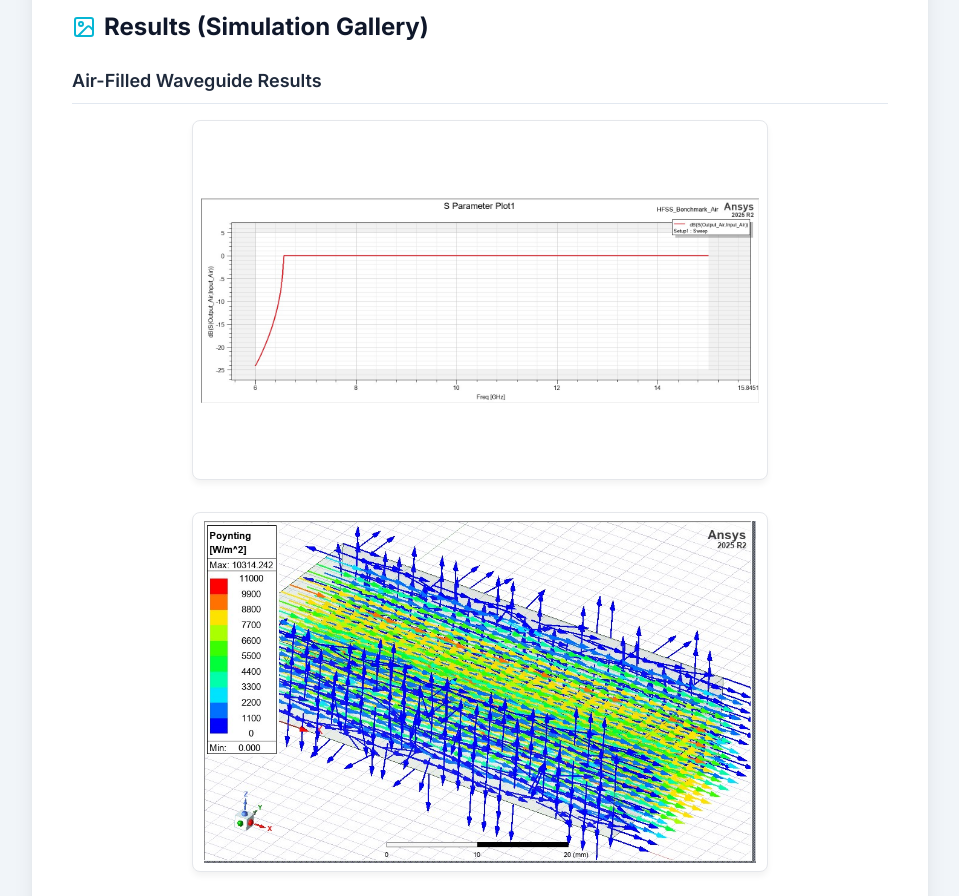
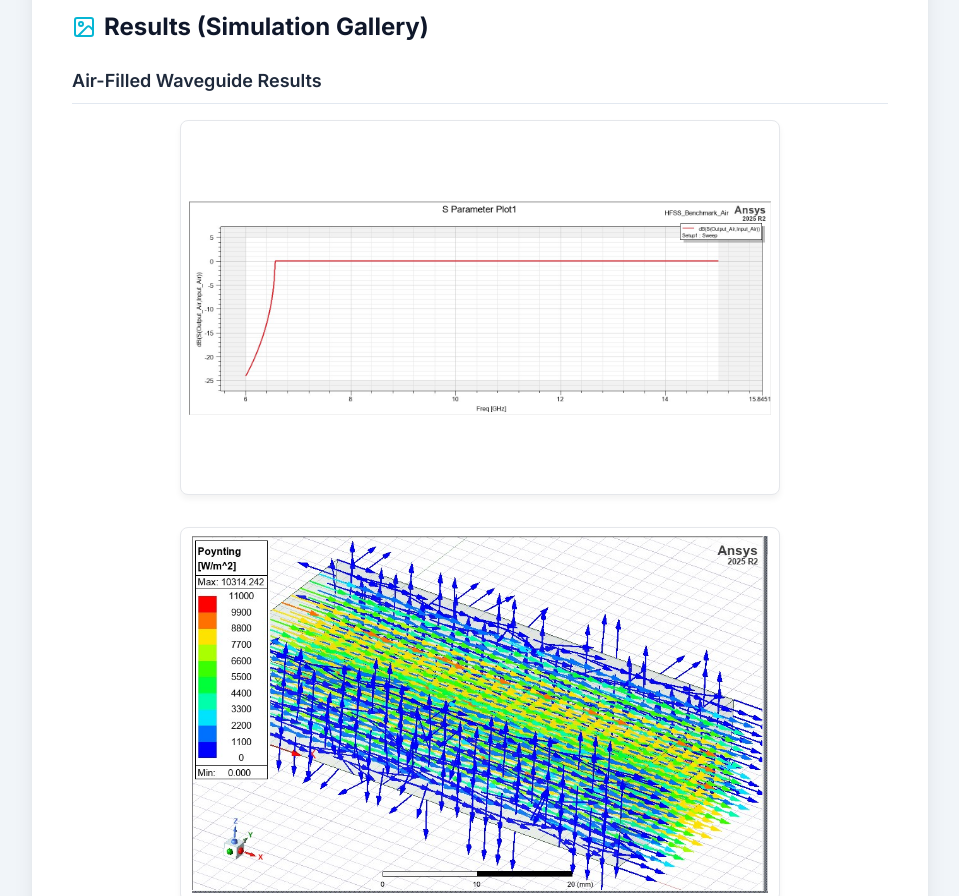
Before and after one commit to NasrallahRAFI/NasrallahRAFI, a plain HTML site: page project-waveguide.html in a window 1280 px wide. Shown: the part 1120-2016 px from the top of the page, without its empty margins (160-1119 px from the left). Drawn offline with nearby package versions, Linux system fonts and the light colour scheme.

Commit message:
Update project-waveguide.html
Signed-off-by: NasrallahRAFI <nasrollahrafi@gmail.com>

```diff
--- a/project-waveguide.html
+++ b/project-waveguide.html
@@ -48,7 +48,7 @@
         }
         .content-section:last-child { border-bottom: none; }
 
-        /* Gallery Image Style */
+        /* Gallery Image Style - Corrected for flex layout */
         .gallery-image {
              border-radius: 0.5rem;
              box-shadow: 0 4px 6px rgba(0, 0, 0, 0.05);
@@ -57,6 +57,7 @@
              background-color: #ffffff;
              aspect-ratio: 16 / 10;
              width: 100%;
+             max-width: 600px; /* Constrain max width for large screens */
              height: auto;
              padding: 0.5rem; /* Add padding for graphs */
         }
@@ -161,8 +162,8 @@
                     <!-- Theme 1: Air-Filled Results -->
                     <div>
                         <h4 class="text-lg font-semibold text-slate-800 mb-4 border-b border-slate-200 pb-2">Air-Filled Waveguide Results</h4>
-                        <!-- UPDATED: Changed to single column grid, constrained width, and added vertical gap -->
-                        <div class="grid grid-cols-1 md:max-w-xl mx-auto gap-8">
+                        <!-- UPDATED: Replaced grid with flex-col to force single-column -->
+                        <div class="flex flex-col items-center gap-8">
                             <img src="S_parameter_plot_Air.jpg" alt="S-Parameter Plot for Air-Filled Waveguide" class="gallery-image">
                             <img src="Vector_Pointing_Air.jpg" alt="Poynting Vector for Air-Filled Waveguide" class="gallery-image">
                             <img src="Air_E_Mag_Animation.gif" alt="E-Field Magnitude Animation - Air" class="gallery-image bg-slate-100">
@@ -177,8 +178,8 @@
                     <!-- Theme 2: Alumina-Filled Results -->
                     <div>
                         <h4 class="text-lg font-semibold text-slate-800 mb-4 border-b border-slate-200 pb-2">Dielectrically-Filled (Alumina) Waveguide Results</h4>
-                        <!-- UPDATED: Changed to single column grid, constrained width, and added vertical gap -->
-                        <div class="grid grid-cols-1 md:max-w-xl mx-auto gap-8">
+                        <!-- UPDATED: Replaced grid with flex-col to force single-column -->
+                        <div class="flex flex-col items-center gap-8">
                             <img src="S_Parameter_Plot_Alumina.jpg" alt="S-Parameter Plot for Alumina-Filled Waveguide" class="gallery-image">
                             <img src="S_Parameter_Plot_2_Alumina.jpg" alt="S-Parameter Plot 2 for Alumina-Filled Waveguide" class="gallery-image">
                             <img src="Vector_Pointing_Alumina.jpg" alt="Poynting Vector for Alumina-Filled Waveguide" class="gallery-image">
```
